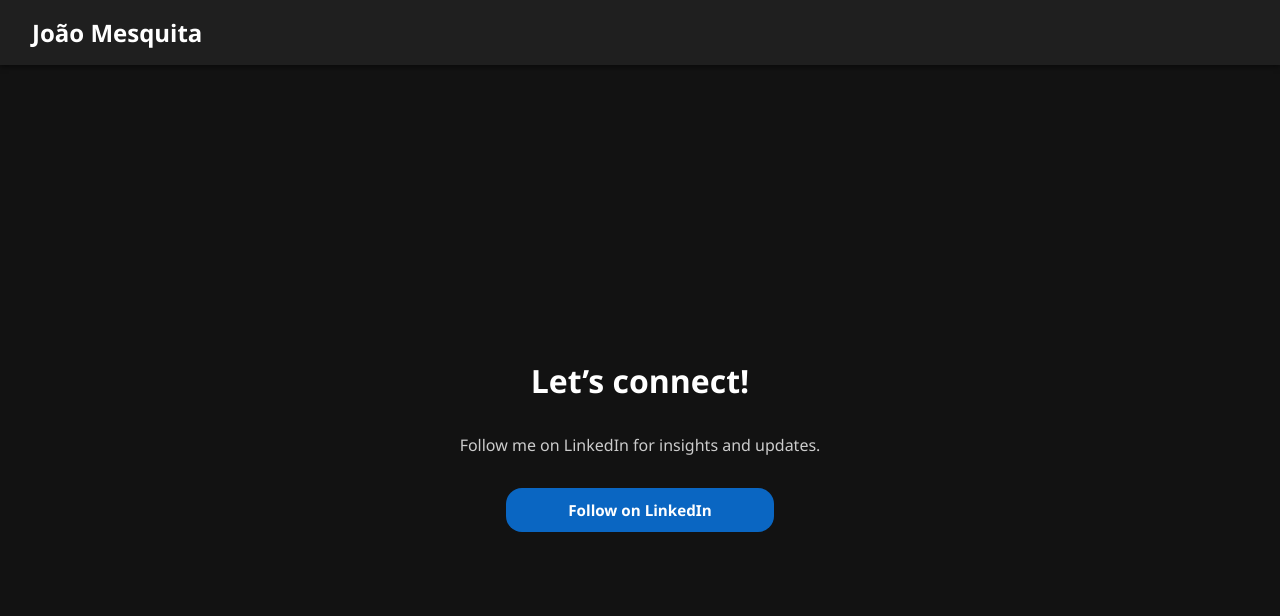
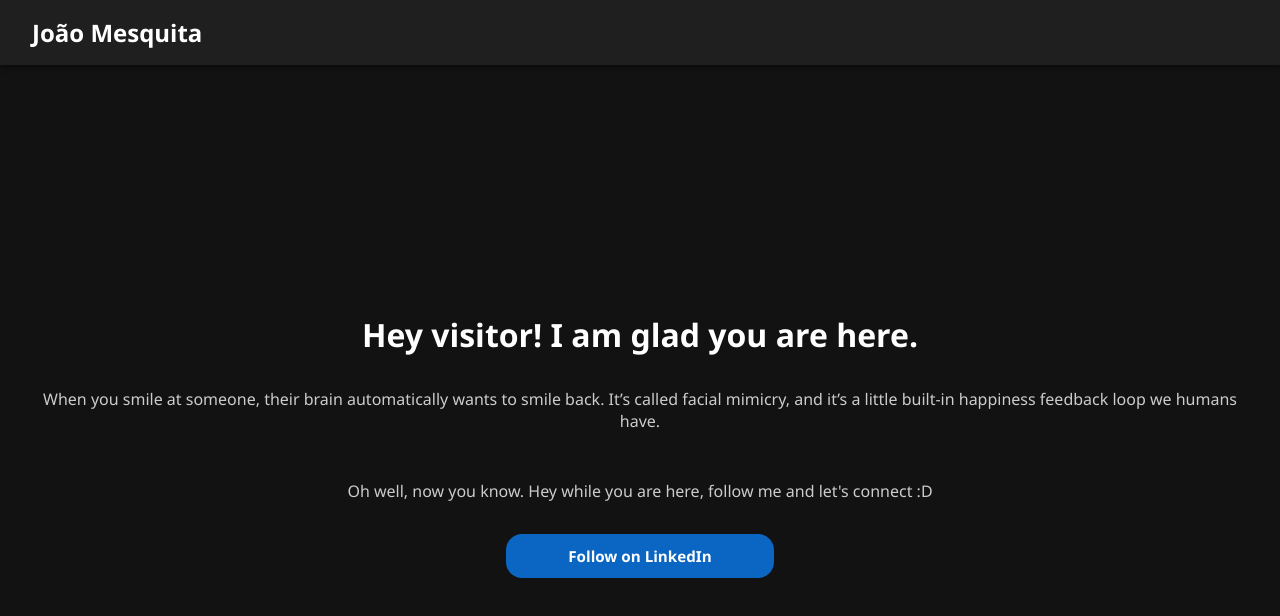
Before and after one commit to jmesquita1/cfstaticbanner, a plain HTML site: page index.html in a window 1280 px wide. Drawn offline with Linux system fonts and the light colour scheme.

Commit message:
Update index.html
updating the easter egg

```diff
--- a/index.html
+++ b/index.html
@@ -81,8 +81,9 @@
   </header>
 
   <main>
-    <h2>Let’s connect!</h2>
-    <p>Follow me on LinkedIn for insights and updates.</p>
+    <h2>Hey visitor! I am glad you are here.</h2>
+    <p>When you smile at someone, their brain automatically wants to smile back. It’s called facial mimicry, and it’s a little built-in happiness feedback loop we humans have.</p>
+    <p>Oh well, now you know. Hey while you are here, follow me and let's connect :D</p>
     <a class="libutton" href="https://www.linkedin.com/comm/mynetwork/discovery-see-all?usecase=PEOPLE_FOLLOWS&followMember=joao-peres-mesquita" target="_blank">Follow on LinkedIn</a>
   </main>
 </body>
```
